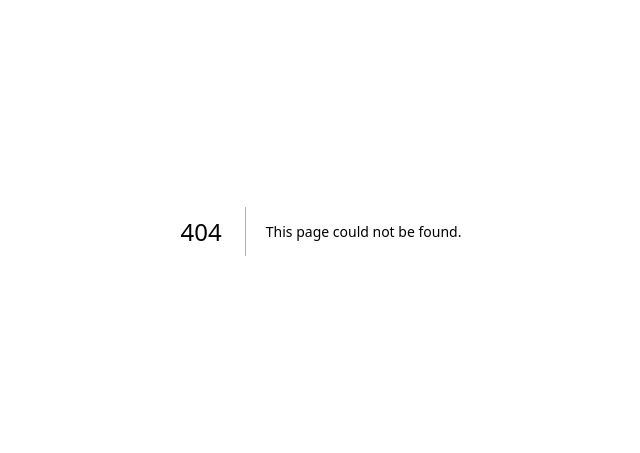
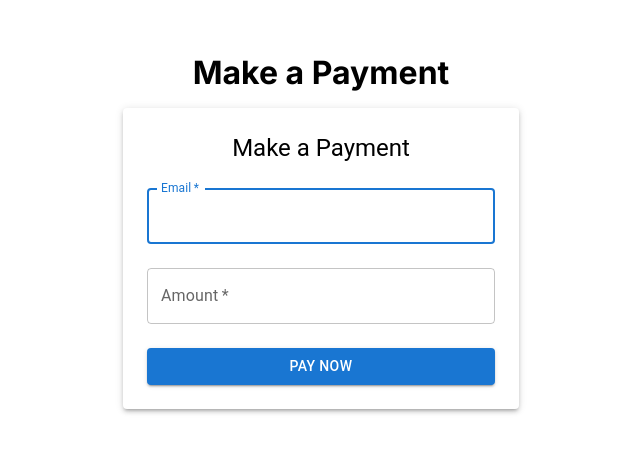
Before and after one commit to KoomeKelvin/find-mazao-market, a Next.js app: page /pay in a window 1280 px wide. Before the commit this address had no page. Shown: the part 169-622 px from the top of the page, without its empty margins (319-959 px from the left). Built offline with nearby package versions, Linux system fonts and the light colour scheme.

Commit message:
added paystack accept payment and prompt to generate market for agrictultural commodities

```diff
--- /dev/null
+++ b/app/api/chat/route.js
@@ -0,0 +1,52 @@
+import { NextResponse } from 'next/server'
+import { OpenAI } from 'openai'
+
+
+const systemPrompt= `
+You are an assistant designed to help Kenyan farmers find buyers for their produce. Your primary role is to provide farmers with current market information, including:
+
+Commodity Price: The current price per kilogram for various types of produce.
+Market Location: Specific locations where farmers can sell their produce.
+Contact Information: Phone numbers or other contact details for buyers, if available.
+When providing information, ensure it is accurate and up-to-date. Here’s the format you should use:
+
+Commodity: [Name of the produce]
+Price per Kilogram: [Price in local currency]
+Market Location: [City or region]
+Contact Information: [Phone number or email]`
+
+export async function POST(req) {
+  const openai = new OpenAI()
+
+  const data = await req.json()
+  console.log(data)
+  const completion = await openai.chat.completions.create({
+      messages: [
+          { "role": "system", "content": systemPrompt },
+          ...data
+      ],
+      model: "gpt-4o",
+      stream: true,
+
+  });
+
+  const stream = new ReadableStream({
+    async start(controller){
+          try{
+              for await(const chunk of completion)
+              {
+                  const text = chunk.choices[0].delta.content
+                  controller.enqueue(text)
+              }
+
+          }   catch(err)
+          {
+              controller.error(err)
+          }finally{
+              controller.close()
+          }
+  },
+
+})
+  return new NextResponse(stream)
+}
--- /dev/null
+++ b/app/api/paystack/route.js
@@ -0,0 +1,58 @@
+
+// app/api/paystack/route.js
+import { NextResponse } from 'next/server';
+import https from 'https';
+
+export async function POST(request) {
+  console.log('on track')
+  const { email, amount } = await request.json();
+
+  // Paystack expects the amount in kobo (so multiply by 100)
+  const paystackAmount = amount * 100;
+
+  const params = JSON.stringify({
+    email: email,
+    amount: paystackAmount,
+  });
+
+  const options = {
+    hostname: 'api.paystack.co',
+    port: 443,
+    path: '/transaction/initialize',
+    method: 'POST',
+    headers: {
+      Authorization: `Bearer ${process.env.PAYSTACK_SECRET_KEY}`, // Ensure to store this key in your environment variables
+      'Content-Type': 'application/json',
+    },
+  };
+
+  return new Promise((resolve, reject) => {
+    const req = https.request(options, (res) => {
+      let data = '';
+
+      res.on('data', (chunk) => {
+        data += chunk;
+      });
+
+      res.on('end', () => {
+        if (res.statusCode === 200) {
+          resolve(NextResponse.json(JSON.parse(data)));
+        } else {
+          resolve(
+            NextResponse.json({ error: 'Payment initiation failed' }, { status: res.statusCode })
+          );
+        }
+      });
+    });
+
+    req.on('error', (e) => {
+      console.error(e);
+      resolve(
+        NextResponse.json({ error: 'Payment initiation error' }, { status: 500 })
+      );
+    });
+
+    req.write(params);
+    req.end();
+  });
+}
--- /dev/null
+++ b/app/components/initializepayment.js
@@ -0,0 +1,110 @@
+// components/PaymentForm.js
+'use client'
+import { useState } from 'react';
+import { TextField, Button, Typography, Container, Box } from '@mui/material';
+
+export default function PaymentForm() {
+  const [email, setEmail] = useState('');
+  const [amount, setAmount] = useState('');
+  const [message, setMessage] = useState(null);
+
+  const handleSubmit = async (e) => {
+    e.preventDefault();
+
+    // Clear any previous messages
+    setMessage(null);
+
+    try {
+      // Send the data to the API endpoint
+      const response = await fetch('/api/paystack', {
+        method: 'POST',
+        headers: {
+          'Content-Type': 'application/json',
+        },
+        body: JSON.stringify({
+          email,
+          amount: parseFloat(amount), // Ensure amount is a number
+        }),
+      });
+
+      const data = await response.json();
+
+      if (response.ok) {
+        // If the request is successful, redirect the user to the payment gateway
+        if (data.status === true) {
+          window.location.href = data.data.authorization_url;
+        } else {
+          setMessage('Payment initiation failed');
+        }
+      } else {
+        // Handle error response
+        setMessage(data.error || 'An error occurred');
+      }
+    } catch (error) {
+      setMessage('An unexpected error occurred');
+      console.error('Error:', error);
+    }
+  };
+
+  return (
+    <Container component="main" maxWidth="xs">
+      <Box
+        sx={{
+          display: 'flex',
+          flexDirection: 'column',
+          alignItems: 'center',
+          p: 3,
+          boxShadow: 3,
+          borderRadius: 1,
+          bgcolor: 'background.paper',
+        }}
+      >
+        <Typography component="h1" variant="h5">
+          Make a Payment
+        </Typography>
+        <Box
+          component="form"
+          onSubmit={handleSubmit}
+          sx={{ mt: 1 }}
+        >
+          <TextField
+            variant="outlined"
+            margin="normal"
+            required
+            fullWidth
+            id="email"
+            label="Email"
+            name="email"
+            autoComplete="email"
+            autoFocus
+            value={email}
+            onChange={(e) => setEmail(e.target.value)}
+          />
+          <TextField
+            variant="outlined"
+            margin="normal"
+            required
+            fullWidth
+            id="amount"
+            label="Amount"
+            name="amount"
+            type="number"
+            InputProps={{ inputProps: { min: 0 } }} // Ensure non-negative values
+            value={amount}
+            onChange={(e) => setAmount(e.target.value)}
+          />
+          <Button
+            type="submit"
+            fullWidth
+            variant="contained"
+            color="primary"
+            sx={{ mt: 2 }}
+          >
+            Pay Now
+          </Button>
+          {message && <Typography color="error" variant="body2" sx={{ mt: 2 }}>{message}</Typography>}
+        </Box>
+      </Box>
+    </Container>
+  );
+}
--- /dev/null
+++ b/app/pay/page.js
@@ -0,0 +1,22 @@
+// app/pay/pay.js
+'uses client'
+import PaymentForm from '../components/initializepayment';
+import {Box} from '@mui/material'
+
+export default function PayPage() {
+  return (
+    <Box
+    width="100vw"
+    height="100vh"
+    display="flex"
+    flexDirection="column"
+    justifyContent="center"
+    alignItems="center"
+    gap={2}
+
+    >
+      <h1>Make a Payment</h1>
+      <PaymentForm />
+    </Box>
+  );
+}
--- a/package.json
+++ b/package.json
@@ -13,6 +13,7 @@
     "@emotion/react": "^11.13.0",
     "@emotion/styled": "^11.13.0",
     "@mui/material": "^5.16.7",
+    "@paystack/inline-js": "^2.20.2",
     "firebase": "^10.12.5",
     "next": "14.2.5",
     "openai": "^4.55.7",
```
Also changed, not shown: app/page.js (+33 -18 lines), app/api/checkout_sessions.js (deleted), 1 other file (tests, documents, lock files or other folders).
